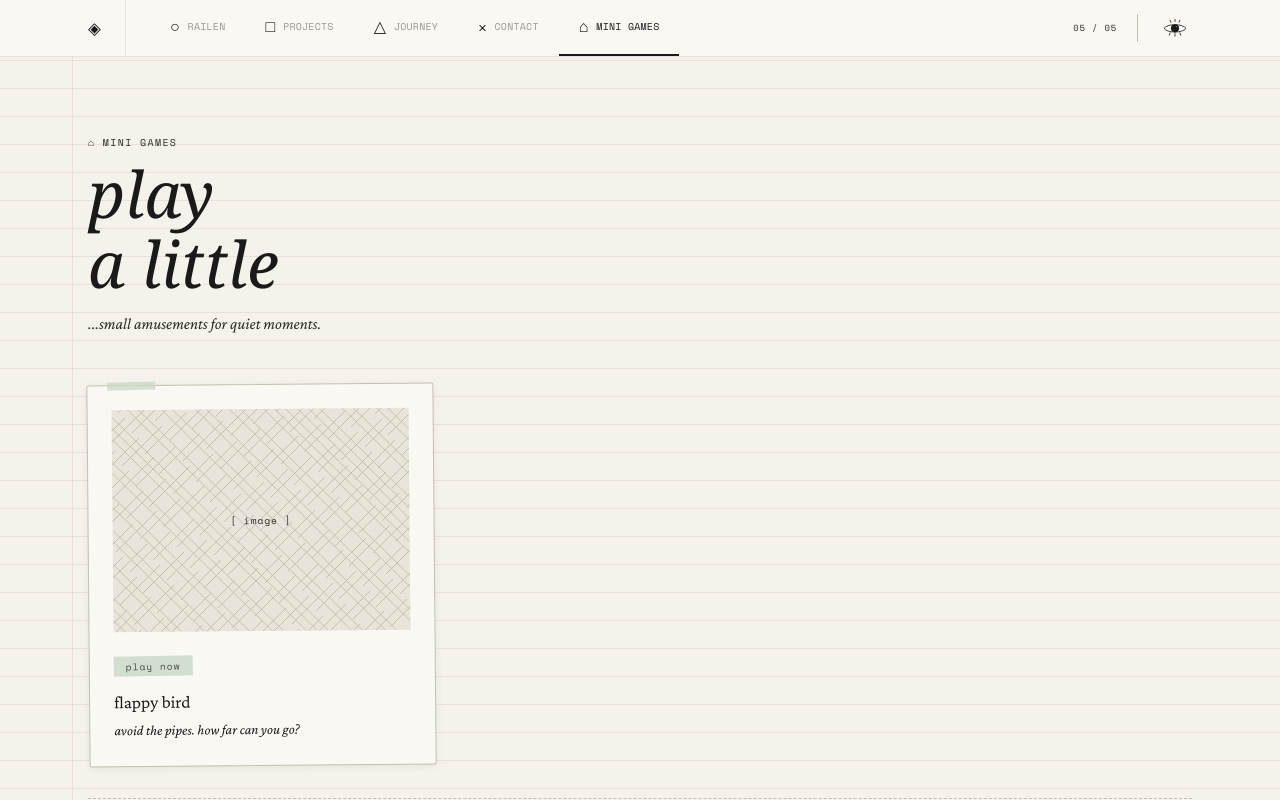
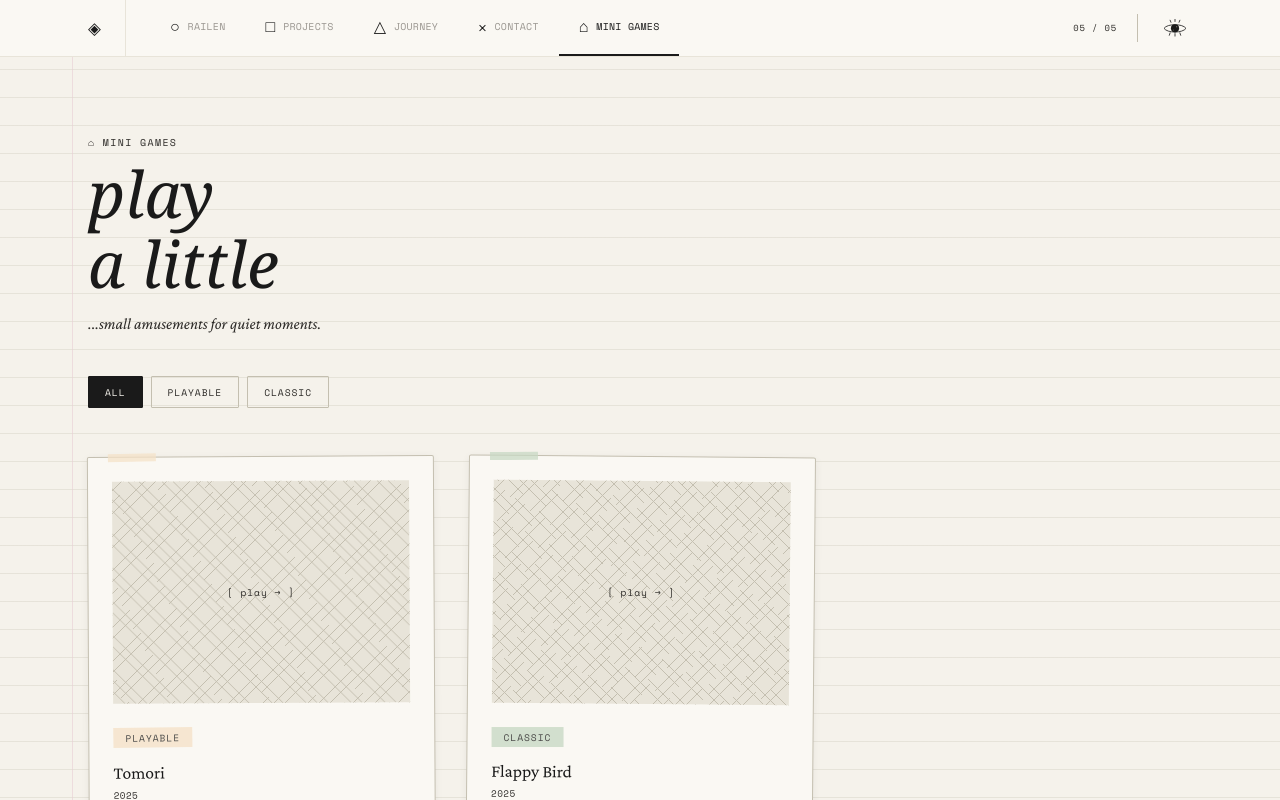
Before and after one commit to Railen-Laminers/portfolio2.0, a React (Vite) app: page /minigames in a window 1280 px wide. Shown: the top 800 px of the page. Built offline with nearby package versions, Linux system fonts and the light colour scheme; a web font is replaced by a local one.

Commit message:
Added Tomori Game

```diff
--- a/src/components/pages/MiniGamesSection.jsx
+++ b/src/components/pages/MiniGamesSection.jsx
@@ -1,30 +1,65 @@
-import { motion } from "framer-motion";
-import { useNavigate } from "react-router-dom";
+// src/components/pages/MiniGamesSection.jsx
+
+import { useState } from "react";
+import { motion, AnimatePresence } from "framer-motion";
+import { Link } from "react-router-dom";
 import { dreamCut, stagger, fadeUp } from "../../animations/variants";
+import { MINIGAMES, MINIGAME_FILTERS } from "../../data/minigamesData";
 import SectionLabel from "../common/SectionLabel";
+import TapeStrip from "../common/TapeStrip";
+import Crosshatch from "../common/Crosshatch";
 import SketchCard from "../common/SketchCard";
 import DashedRule from "../common/DashedRule";
-import TapeStrip from "../common/TapeStrip";
-import Crosshatch from "../common/Crosshatch";
+
+// Helper component for card content (image + text)
+function CardContent({ game }) {
+    const [imgError, setImgError] = useState(false);
+
+    return (
+        <>
+            {!imgError && game.image ? (
+                <img
+                    src={game.image}
+                    alt={game.title}
+                    className="w-full aspect-[4/3] object-cover mb-5 rounded-[2px] border border-smudge"
+                    onError={() => setImgError(true)}
+                    loading="lazy"
+                />
+            ) : (
+                <Crosshatch className="w-full aspect-[4/3] mb-5" label="[ play → ]" />
+            )}
+            <TapeStrip color={game.accent}>{game.tag}</TapeStrip>
+            <h3 className="font-serif text-[1.1rem] text-ink mt-3 mb-1 leading-snug">
+                {game.title}
+            </h3>
+            <p className="font-mono text-[0.58rem] text-void tracking-wider mb-3">
+                {game.year}
+            </p>
+            <p className="font-serif italic text-[0.88rem] text-void leading-relaxed">
+                {game.desc}
+            </p>
+            <div className="mt-4 flex items-center gap-2 opacity-0 group-hover:opacity-100 transition-opacity">
+                <span className="font-mono text-[0.58rem] text-void tracking-widest">
+                    {game.link.startsWith("http") ? "launch ↗" : "play →"}
+                </span>
+            </div>
+        </>
+    );
+}
 
 export default function MiniGamesSection() {
-    const navigate = useNavigate();
+    const [filter, setFilter] = useState("ALL");
 
-    const games = [
-        {
-            id: "flappybird",
-            title: "flappy bird",
-            description: "avoid the pipes. how far can you go?",
-            accent: "#c8d9c4",
-            rotate: -0.5,
-        },
-    ];
+    const filteredGames =
+        filter === "ALL"
+            ? MINIGAMES
+            : MINIGAMES.filter((g) => g.tag === filter);
 
     return (
         <motion.div
             variants={dreamCut}
-            initial="hidden"    // changed from "initial"
-            animate="show"      // changed from "animate"
+            initial="hidden"
+            animate="show"
             exit="exit"
             className="min-h-screen pt-14"
         >
@@ -42,36 +77,60 @@ export default function MiniGamesSection() {
                             ...small amusements for quiet moments.
                         </p>
                     </motion.div>
+
+                    {/* Optional filter buttons – same style as ProjectsSection */}
+                    <motion.div variants={fadeUp} className="flex flex-wrap gap-2 mb-12">
+                        {MINIGAME_FILTERS.map((f) => (
+                            <button
+                                key={f}
+                                onClick={() => setFilter(f)}
+                                className={[
+                                    "font-mono text-[0.6rem] tracking-widest px-4 py-2 border transition-all duration-200 rounded-[1px]",
+                                    filter === f
+                                        ? "bg-ink text-bone border-ink"
+                                        : "bg-transparent text-void border-smudge hover:border-fog hover:text-void",
+                                ].join(" ")}
+                            >
+                                {f}
+                            </button>
+                        ))}
+                    </motion.div>
                 </motion.div>
 
+                <motion.div layout className="grid grid-cols-1 sm:grid-cols-2 lg:grid-cols-3 gap-8">
+                    <AnimatePresence mode="popLayout">
+                        {filteredGames.map((game, i) => (
                             <motion.div
-                    variants={stagger}
-                    initial="hidden"
-                    whileInView="show"
-                    viewport={{ once: true }}
-                    className="grid grid-cols-1 sm:grid-cols-2 lg:grid-cols-3 gap-8 mt-12"
+                                key={game.id}
+                                layout
+                                initial={{ opacity: 0, y: 16 }}
+                                animate={{ opacity: 1, y: 0, transition: { delay: i * 0.07, duration: 0.5 } }}
+                                exit={{ opacity: 0, scale: 0.97, transition: { duration: 0.25 } }}
                             >
-                    {games.map((game) => (
-                        <motion.div key={game.id} variants={fadeUp}>
-                            <button
-                                onClick={() => navigate(`/minigames/${game.id}`)}
-                                className="w-full text-left focus:outline-none focus:ring-2 focus:ring-fog"
+                                {game.link.startsWith("http") ? (
+                                    <a
+                                        href={game.link}
+                                        target="_blank"
+                                        rel="noopener noreferrer"
+                                        className="block no-underline focus:outline-none focus:ring-2 focus:ring-fog"
                                     >
                                         <SketchCard rotate={game.rotate} accent={game.accent}>
-                                    <Crosshatch className="w-full aspect-[4/3] mb-5">
-                                        [ play ]   {/* changed from label prop to children */}
-                                    </Crosshatch>
-                                    <TapeStrip color={game.accent}>play now</TapeStrip>
-                                    <h3 className="font-serif text-[1.1rem] text-ink mt-3 mb-1">
-                                        {game.title}
-                                    </h3>
-                                    <p className="font-serif italic text-[0.88rem] text-void/70 leading-relaxed">
-                                        {game.description}
-                                    </p>
+                                            <CardContent game={game} />
                                         </SketchCard>
-                            </button>
+                                    </a>
+                                ) : (
+                                    <Link
+                                        to={game.link}
+                                        className="block no-underline focus:outline-none focus:ring-2 focus:ring-fog"
+                                    >
+                                        <SketchCard rotate={game.rotate} accent={game.accent}>
+                                            <CardContent game={game} />
+                                        </SketchCard>
+                                    </Link>
+                                )}
                             </motion.div>
                         ))}
+                    </AnimatePresence>
                 </motion.div>
 
                 <DashedRule />
@@ -83,7 +142,9 @@ export default function MiniGamesSection() {
                     className="flex justify-end mt-12"
                 >
                     <SketchCard rotate={-0.6} accent="#e8d4c8">
-                        <p className="font-mono text-[0.58rem] text-void tracking-widest mb-2">STICKY NOTE /</p>
+                        <p className="font-mono text-[0.58rem] text-void tracking-widest mb-2">
+                            STICKY NOTE /
+                        </p>
                         <p className="font-serif italic text-void text-[1.05rem] mb-4 max-w-sm mx-auto leading-relaxed">
                             ...sometimes the best game is the one you invent yourself.
                         </p>
--- /dev/null
+++ b/src/data/minigamesData.js
@@ -0,0 +1,34 @@
+// src/data/minigamesData.js
+
+// If you have local images for your games, import them here.
+// Example: import flappyPreview from "../assets/games/flappy-preview.png";
+// For now, we'll use null and let the Crosshatch component act as a placeholder.
+
+export const MINIGAMES = [
+    {
+        id: "tomori",
+        title: "Tomori",
+        year: "2025",
+        tag: "PLAYABLE",
+        accent: "#f5e2c8",      // warm paper tone
+        rotate: -0.3,           // slight left tilt
+        desc: "Hangout with your friends and chat anonymously.",
+        link: "https://tomori-frontend.vercel.app/",   // external link
+        image: null,            // no local preview image – will show placeholder
+    },
+    {
+        id: "flappybird",
+        title: "Flappy Bird",
+        year: "2025",
+        tag: "CLASSIC",
+        accent: "#c8d9c4",      // soft green
+        rotate: 0.5,
+        desc: "Avoid the pipes. How far can you go? A faithful remake with a sketchy twist.",
+        link: "/minigames/flappybird",   // internal React Router link
+        image: null,
+    },
+    // Add more games here following the same structure
+];
+
+// Optional: if you want filters like "ALL", "PLAYABLE", "CLASSIC"
+export const MINIGAME_FILTERS = ["ALL", "PLAYABLE", "CLASSIC"];
```
Lines whose indentation alone changed are shown as unchanged.
